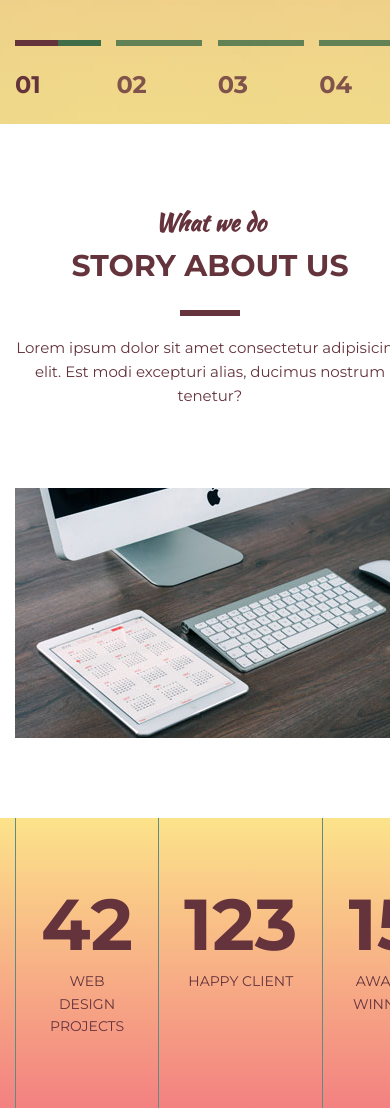
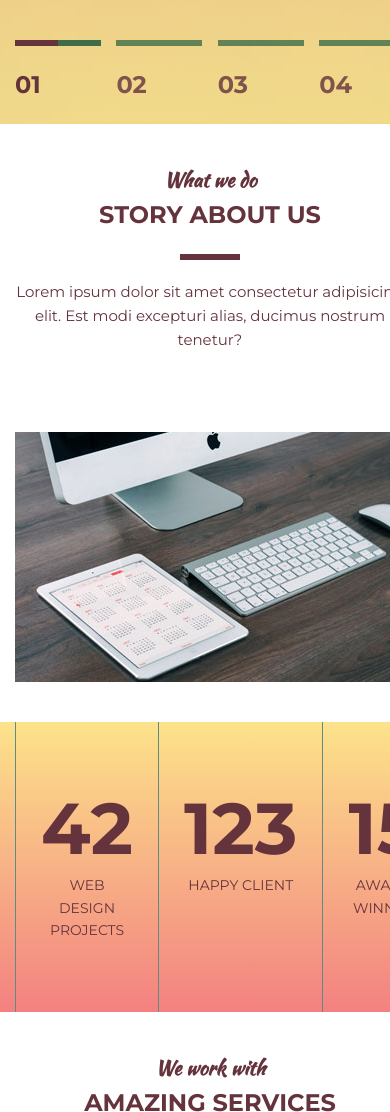
Before and after one commit to Axelynho/Mogo, a plain HTML site: page index.html in a window 390 px wide. Shown: the part 720-1832 px from the top of the page. Drawn offline with Linux system fonts and the light colour scheme.

Commit message:
adaptive layout(section)

```diff
--- a/css/style.css
+++ b/css/style.css
@@ -1112,6 +1112,11 @@ hr {
         display: none;
     }
 
+    /* Section */
+    .section {
+        padding: 40px 0;
+    }
+
     /* Slider */
     .slider_text {
         display: none;
@@ -1131,4 +1136,21 @@ hr {
     .intro_title {
         font-size: 40px;
     }
+
+    /* Section */
+    .section_header {
+        margin-bottom: 50px;
+    }
+
+    .section_uptitle {
+        font-size: 20px;
+    }
+
+    .section_title {
+        font-size: 24px;
+    }
+
+    .section_title:after {
+        margin: 20px auto;
+    }
 }
```
